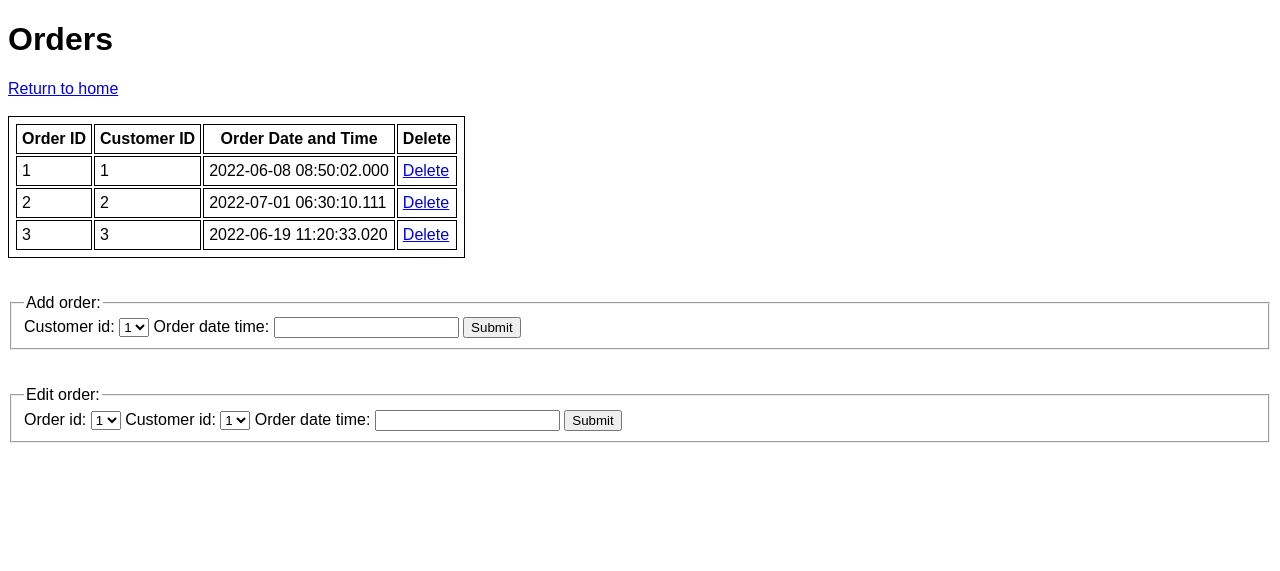
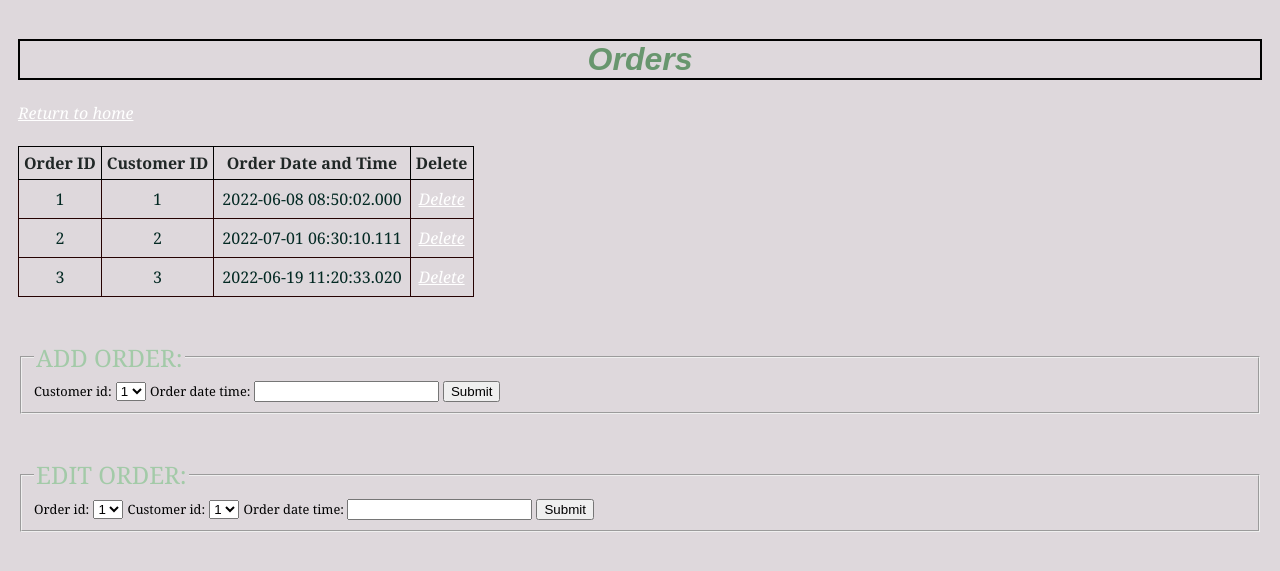
Before and after one commit to acalton/cs340project, a Flask app: page /orders in a window 1280 px wide. Shown: the top 571 px of the page. Run offline with Flask 2, Linux system fonts and the light colour scheme; some libraries are stand-ins or nearby versions.

Commit message:
Update styles.css

```diff
--- a/static/css/styles.css
+++ b/static/css/styles.css
@@ -3,6 +3,61 @@ table, th, td {
     padding: 5px;
 }
 
-h1, div {
-    font-family: Arial;
+h1 {
+    font-style: italic;
+    font-family: fantasy;
+    color:rgb(104, 150, 110);
+    text-align: center;
+    border: 2px solid black;
 }
+
+a {
+  font-style: italic;
+  color: white;
+}
+
+body {
+    background-color: rgba(213, 206, 210, 0.778);
+    font-family: Cambria, Cochin, Georgia, Times, 'Times New Roman', serif;
+    color: rgb(32, 39, 38);
+    margin: 2%, rgb(59, 221, 197);
+    padding: 10px;
+}
+
+table {
+    border-collapse: collapse;
+    text-align: center;
+}
+
+thead {
+    font: bold;
+}
+
+
+tr:hover {
+    background-color: #ddd;
+}
+
+tr td {
+    border: 1px solid rgb(37, 2, 2);
+    color:rgb(3, 41, 35);
+    padding: 8px;
+ }
+
+
+legend {
+  font-size: 1.5em;
+  text-transform: uppercase;
+  color:rgb(163, 202, 168);
+}
+
+form {
+    color:rgb(163, 202, 168);
+}
+
+label {
+  color: black;
+  font-size: 0.8em;
+  line-break: auto;
+
+}
```
